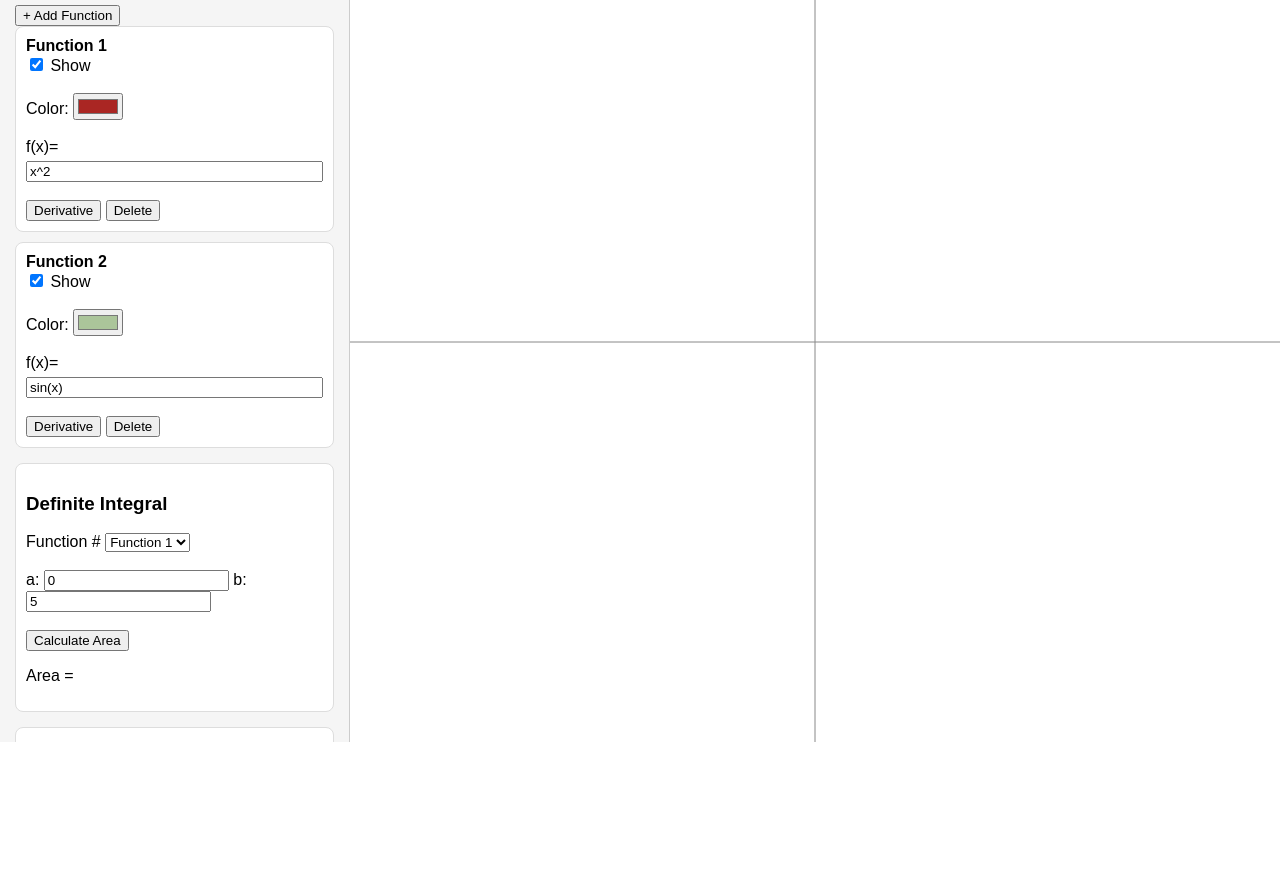
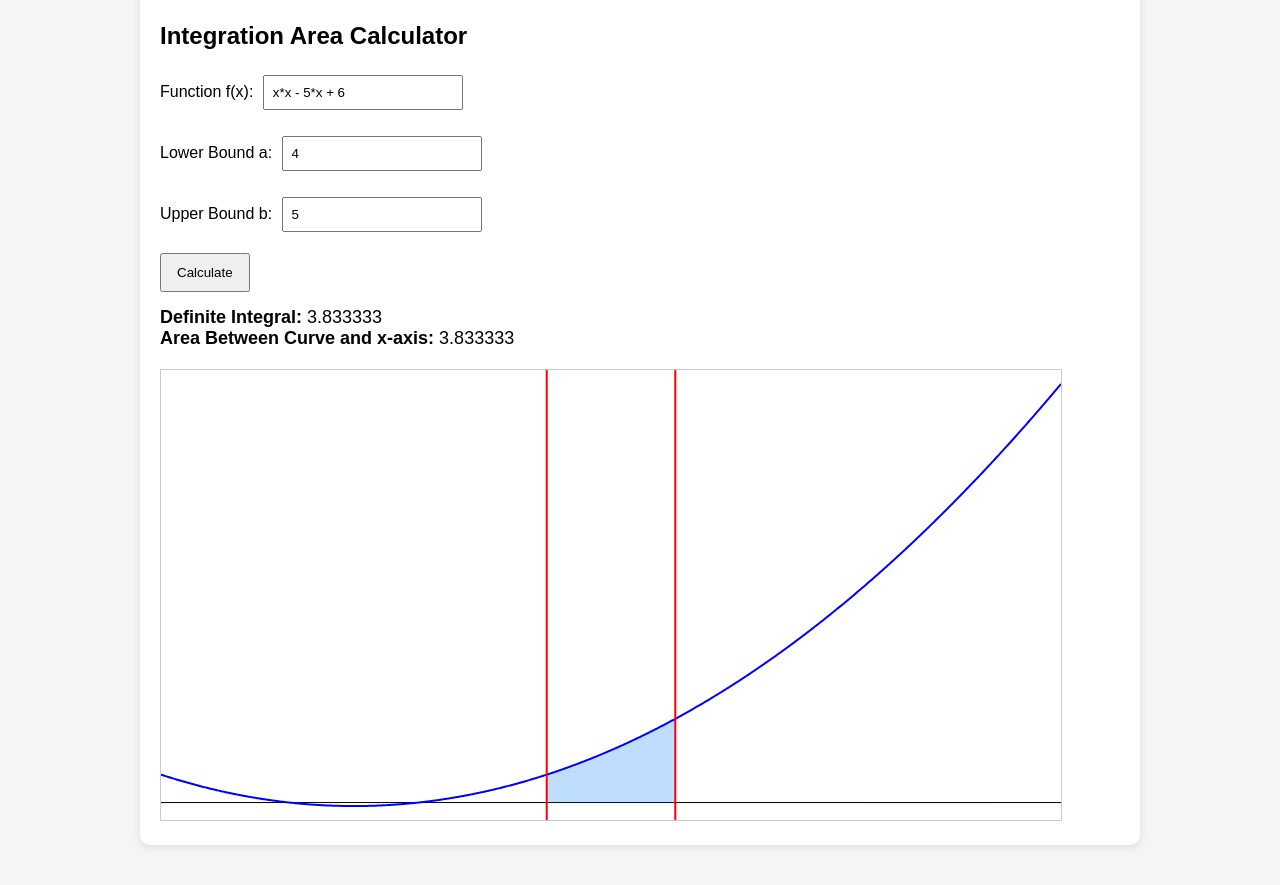
Before and after one commit to chsong826/Operate-integration-calculator, a plain HTML site: page index.html in a window 1280 px wide. Shown: the part 58-943 px from the top of the page. Before the commit the page ends 800 px from the top, so only its background shows below. Drawn offline with nearby package versions, Linux system fonts and the light colour scheme.

Commit message:
Add files via upload

```diff
--- a/index.html
+++ b/index.html
@@ -1,474 +1,225 @@
 <!DOCTYPE html>
-<html>
+<html lang="en">
 <head>
 <meta charset="UTF-8">
-<title>Integration Calculator</title>
-
-<script src="https://cdnjs.cloudflare.com/ajax/libs/mathjs/12.4.1/math.min.js"></script>
+<meta name="viewport" content="width=device-width, initial-scale=1.0">
+<title>Simple Integration Calculator</title>
 
 <style>
 body{
-    margin:0;
-    font-family:Arial, sans-serif;
-    display:flex;
-    height:100vh;
+    font-family: Arial, sans-serif;
+    max-width: 1000px;
+    margin:20px auto;
+    padding:20px;
+    background:#f5f5f5;
 }
 
-#sidebar{
-    width:350px;
-    background:#f5f5f5;
-    overflow:auto;
-    padding:15px;
-    box-sizing:border-box;
-    border-right:1px solid #ccc;
+.card{
+    background:white;
+    padding:20px;
+    border-radius:10px;
+    box-shadow:0 2px 10px rgba(0,0,0,0.1);
 }
 
-#graphContainer{
-    flex:1;
-    position:relative;
+input{
+    padding:8px;
+    margin:5px;
+    width:180px;
+}
+
+button{
+    padding:10px 15px;
+    cursor:pointer;
+}
+
+#result{
+    margin-top:15px;
+    font-size:18px;
 }
 
 canvas{
-    width:100%;
-    height:100%;
-    display:block;
-}
-
-h2{
-    margin-top:0;
-}
-
-.function-row{
+    border:1px solid #ccc;
+    margin-top:20px;
     background:white;
-    border:1px solid #ddd;
-    border-radius:8px;
-    padding:10px;
-    margin-bottom:10px;
-}
-
-.function-row input[type=text]{
-    width:100%;
-    box-sizing:border-box;
-    margin-top:5px;
-}
-
-button{
-    cursor:pointer;
-}
-
-.result-box{
-    background:white;
-    padding:10px;
-    border-radius:8px;
-    margin-top:15px;
-    border:1px solid #ddd;
-}
-
-.small{
-    font-size:13px;
-    color:#555;
 }
 </style>
 </head>
 <body>
 
-<div id="sidebar">
+<div class="card">
+    <h2>Integration Area Calculator</h2>
 
-<h2>Integration Calculator</h2>
+    <p>
+        Function f(x):
+        <input id="func" value="x*x - 5*x + 6">
+    </p>
 
-<button onclick="addFunction()">+ Add Function</button>
+    <p>
+        Lower Bound a:
+        <input id="a" type="number" value="4">
+    </p>
 
-<div id="functions"></div>
+    <p>
+        Upper Bound b:
+        <input id="b" type="number" value="5">
+    </p>
 
-<div class="result-box">
-<h3>Definite Integral</h3>
+    <button onclick="calculate()">Calculate</button>
 
-<label>Function #</label>
-<select id="integralFunction"></select>
+    <div id="result"></div>
 
-<br><br>
-
-<label>a:</label>
-<input id="a" type="number" value="0">
-
-<label>b:</label>
-<input id="b" type="number" value="5">
-
-<br><br>
-
-<button onclick="calculateIntegral()">
-Calculate Area
-</button>
-
-<p id="integralResult">Area =</p>
-</div>
-
-<div class="result-box">
-<h3>View Settings</h3>
-
-<label>X Min</label>
-<input id="xmin" type="number" value="-10">
-
-<label>X Max</label>
-<input id="xmax" type="number" value="10">
-
-<br><br>
-
-<label>Y Min</label>
-<input id="ymin" type="number" value="-10">
-
-<label>Y Max</label>
-<input id="ymax" type="number" value="10">
-
-<br><br>
-
-<button onclick="drawGraph()">
-Update View
-</button>
-</div>
-
-<div class="result-box">
-<h3>Function Help</h3>
-
-<div class="small">
-sin(x)<br>
-cos(x)<br>
-tan(x)<br>
-sqrt(x)<br>
-log(x)<br>
-exp(x)<br>
-x^2<br>
-3*x+1<br>
-sin(x)+x^2
-</div>
-</div>
-
-</div>
-
-<div id="graphContainer">
-<canvas id="graph"></canvas>
+    <canvas id="graph" width="900" height="450"></canvas>
 </div>
 
 <script>
 
-const canvas=document.getElementById('graph');
-const ctx=canvas.getContext('2d');
-
-let functions=[];
-
-function resizeCanvas(){
-    canvas.width=canvas.parentElement.clientWidth;
-    canvas.height=canvas.parentElement.clientHeight;
-    drawGraph();
+function createFunction(expr){
+    return new Function("x", "return " + expr);
 }
 
-window.addEventListener('resize',resizeCanvas);
+function definiteIntegral(f,a,b,n=5000){
+    let h=(b-a)/n;
+    let sum=f(a)+f(b);
 
-function addFunction(expr='x^2'){
-    functions.push({
-        expr:expr,
-        color:'#'+Math.floor(Math.random()*16777215).toString(16),
-        visible:true
-    });
-
-    refreshFunctionList();
+    for(let i=1;i<n;i++){
+        let x=a+i*h;
+        sum += (i%2===0 ? 2 : 4)*f(x);
     }
 
-function removeFunction(i){
-    functions.splice(i,1);
-    refreshFunctionList();
-    drawGraph();
+    return sum*h/3;
 }
 
-function refreshFunctionList(){
+function absoluteArea(f,a,b,n=5000){
+    let h=(b-a)/n;
+    let area=0;
 
-    const div=document.getElementById('functions');
-    div.innerHTML='';
+    for(let i=0;i<n;i++){
+        let x1=a+i*h;
+        let x2=x1+h;
 
-    const select=document.getElementById('integralFunction');
-    select.innerHTML='';
-
-    functions.forEach((f,i)=>{
-
-        const row=document.createElement('div');
-        row.className='function-row';
-
-        row.innerHTML=`
-        <b>Function ${i+1}</b>
-        <br>
-
-        <input type="checkbox"
-        ${f.visible?'checked':''}
-        onchange="toggleFunction(${i},this.checked)">
-        Show
-
-        <br><br>
-
-        Color:
-        <input type="color"
-        value="${f.color}"
-        onchange="changeColor(${i},this.value)">
-
-        <br><br>
-
-        f(x)=
-        <input type="text"
-        value="${f.expr}"
-        onchange="changeExpr(${i},this.value)">
-
-        <br><br>
-
-        <button onclick="showDerivative(${i})">
-        Derivative
-        </button>
-
-        <button onclick="removeFunction(${i})">
-        Delete
-        </button>
-
-        <div id="deriv${i}" class="small"></div>
-        `;
-
-        div.appendChild(row);
-
-        const opt=document.createElement('option');
-        opt.value=i;
-        opt.textContent=`Function ${i+1}`;
-        select.appendChild(opt);
-    });
-
-    drawGraph();
+        area += (Math.abs(f(x1))+Math.abs(f(x2)))/2*h;
     }
 
-function toggleFunction(i,val){
-    functions[i].visible=val;
-    drawGraph();
+    return area;
 }
 
-function changeExpr(i,val){
-    functions[i].expr=val;
-    drawGraph();
-}
-
-function changeColor(i,val){
-    functions[i].color=val;
-    drawGraph();
-}
-
-function showDerivative(i){
+function calculate(){
 
     try{
 
-        const derivative=math.derivative(
-            functions[i].expr,
-            'x'
-        ).toString();
+        let expr=document.getElementById("func").value;
+        let a=parseFloat(document.getElementById("a").value);
+        let b=parseFloat(document.getElementById("b").value);
 
-        document.getElementById(
-            'deriv'+i
-        ).innerHTML=
-        'f\'(x) = '+derivative;
+        let f=createFunction(expr);
 
-    }catch(e){
+        let integral=definiteIntegral(f,a,b);
+        let area=absoluteArea(f,a,b);
 
-        document.getElementById(
-            'deriv'+i
-        ).innerHTML='Invalid function';
+        document.getElementById("result").innerHTML=
+        `
+        <b>Definite Integral:</b> ${integral.toFixed(6)}<br>
+        <b>Area Between Curve and x-axis:</b> ${area.toFixed(6)}
+        `;
+
+        drawGraph(f,a,b);
+
+    }
+    catch(err){
+        alert("Invalid function expression.");
     }
 }
 
-function getBounds(){
+function drawGraph(f,a,b){
 
-    return {
-        xmin:Number(document.getElementById('xmin').value),
-        xmax:Number(document.getElementById('xmax').value),
-        ymin:Number(document.getElementById('ymin').value),
-        ymax:Number(document.getElementById('ymax').value)
-    };
+    const canvas=document.getElementById("graph");
+    const ctx=canvas.getContext("2d");
+
+    ctx.clearRect(0,0,canvas.width,canvas.height);
+
+    let xmin=a-3;
+    let xmax=b+3;
+
+    let ymin=Infinity;
+    let ymax=-Infinity;
+
+    for(let i=0;i<=1000;i++){
+        let x=xmin+(xmax-xmin)*i/1000;
+        let y=f(x);
+
+        ymin=Math.min(ymin,y);
+        ymax=Math.max(ymax,y);
     }
 
-function xToCanvas(x,b){
-    return (x-b.xmin)/(b.xmax-b.xmin)*canvas.width;
+    ymin-=1;
+    ymax+=1;
+
+    function sx(x){
+        return (x-xmin)/(xmax-xmin)*canvas.width;
     }
 
-function yToCanvas(y,b){
-    return canvas.height-
-    (y-b.ymin)/(b.ymax-b.ymin)*canvas.height;
+    function sy(y){
+        return canvas.height-(y-ymin)/(ymax-ymin)*canvas.height;
     }
 
-function drawAxes(b){
-
-    ctx.strokeStyle='#888';
+    // axes
+    ctx.strokeStyle="black";
     ctx.lineWidth=1;
 
-    const x0=xToCanvas(0,b);
-    const y0=yToCanvas(0,b);
-
     ctx.beginPath();
-    ctx.moveTo(0,y0);
-    ctx.lineTo(canvas.width,y0);
+    ctx.moveTo(0,sy(0));
+    ctx.lineTo(canvas.width,sy(0));
     ctx.stroke();
 
     ctx.beginPath();
-    ctx.moveTo(x0,0);
-    ctx.lineTo(x0,canvas.height);
+    ctx.moveTo(sx(0),0);
+    ctx.lineTo(sx(0),canvas.height);
     ctx.stroke();
+
+    // shaded area
+    ctx.fillStyle="rgba(0,120,255,0.25)";
+    ctx.beginPath();
+
+    ctx.moveTo(sx(a),sy(0));
+
+    for(let i=0;i<=500;i++){
+        let x=a+(b-a)*i/500;
+        ctx.lineTo(sx(x),sy(f(x)));
     }
 
-function drawGraph(){
+    ctx.lineTo(sx(b),sy(0));
+    ctx.closePath();
+    ctx.fill();
 
-    const b=getBounds();
-
-    ctx.clearRect(
-        0,0,
-        canvas.width,
-        canvas.height
-    );
-
-    drawAxes(b);
-
-    functions.forEach(f=>{
-
-        if(!f.visible) return;
-
-        try{
-
-            const expr=
-            math.compile(f.expr);
-
-            ctx.strokeStyle=f.color;
+    // curve
+    ctx.strokeStyle="blue";
     ctx.lineWidth=2;
-
-            let started=false;
-
     ctx.beginPath();
 
-            for(let px=0;
-                px<canvas.width;
-                px++){
+    for(let i=0;i<=1000;i++){
+        let x=xmin+(xmax-xmin)*i/1000;
+        let y=f(x);
 
-                const x=
-                b.xmin+
-                px/canvas.width*
-                (b.xmax-b.xmin);
-
-                const y=
-                expr.evaluate({x});
-
-                const py=
-                yToCanvas(y,b);
-
-                if(!isFinite(py))
-                    continue;
-
-                if(!started){
-                    ctx.moveTo(px,py);
-                    started=true;
-                }else{
-                    ctx.lineTo(px,py);
-                }
+        if(i===0)
+            ctx.moveTo(sx(x),sy(y));
+        else
+            ctx.lineTo(sx(x),sy(y));
     }
 
     ctx.stroke();
 
-        }catch(e){}
+    // boundaries
+    ctx.strokeStyle="red";
+
+    [a,b].forEach(x=>{
+        ctx.beginPath();
+        ctx.moveTo(sx(x),0);
+        ctx.lineTo(sx(x),canvas.height);
+        ctx.stroke();
     });
 }
 
-function calculateIntegral(){
-
-    const idx=
-    Number(
-    document.getElementById(
-    'integralFunction').value);
-
-    const a=
-    Number(
-    document.getElementById('a').value);
-
-    const b=
-    Number(
-    document.getElementById('b').value);
-
-    try{
-
-        const expr=
-        math.compile(
-        functions[idx].expr);
-
-        let area=0;
-
-        const n=5000;
-        const dx=(b-a)/n;
-
-        for(let i=0;i<n;i++){
-
-            const x=a+i*dx;
-
-            area+=
-            expr.evaluate({x})*dx;
-        }
-
-        document.getElementById(
-        'integralResult'
-        ).innerHTML=
-        'Area = '+
-        area.toFixed(8);
-
-        shadeIntegral(
-            functions[idx],
-            a,b
-        );
-
-    }catch(e){
-
-        alert("Invalid function");
-    }
-}
-
-function shadeIntegral(func,a,b){
-
-    drawGraph();
-
-    const bounds=getBounds();
-
-    const expr=
-    math.compile(func.expr);
-
-    ctx.fillStyle=
-    func.color+'55';
-
-    ctx.beginPath();
-
-    ctx.moveTo(
-    xToCanvas(a,bounds),
-    yToCanvas(0,bounds));
-
-    for(let i=0;i<=500;i++){
-
-        const x=
-        a+(b-a)*i/500;
-
-        const y=
-        expr.evaluate({x});
-
-        ctx.lineTo(
-        xToCanvas(x,bounds),
-        yToCanvas(y,bounds));
-    }
-
-    ctx.lineTo(
-    xToCanvas(b,bounds),
-    yToCanvas(0,bounds));
-
-    ctx.closePath();
-    ctx.fill();
-}
-
-addFunction("x^2");
-addFunction("sin(x)");
-
-resizeCanvas();
+calculate();
 
 </script>
 
```
Lines whose indentation alone changed are shown as unchanged.
